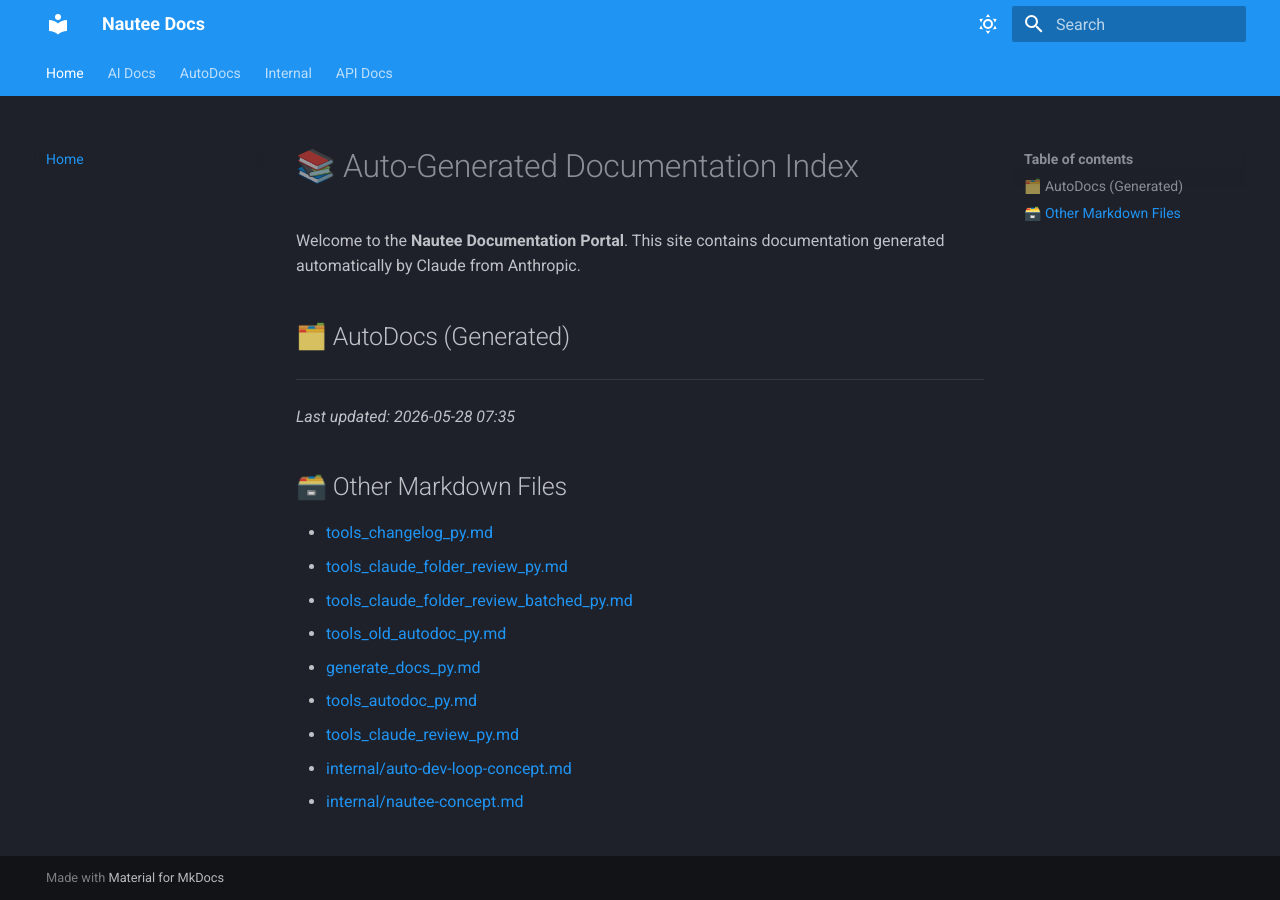
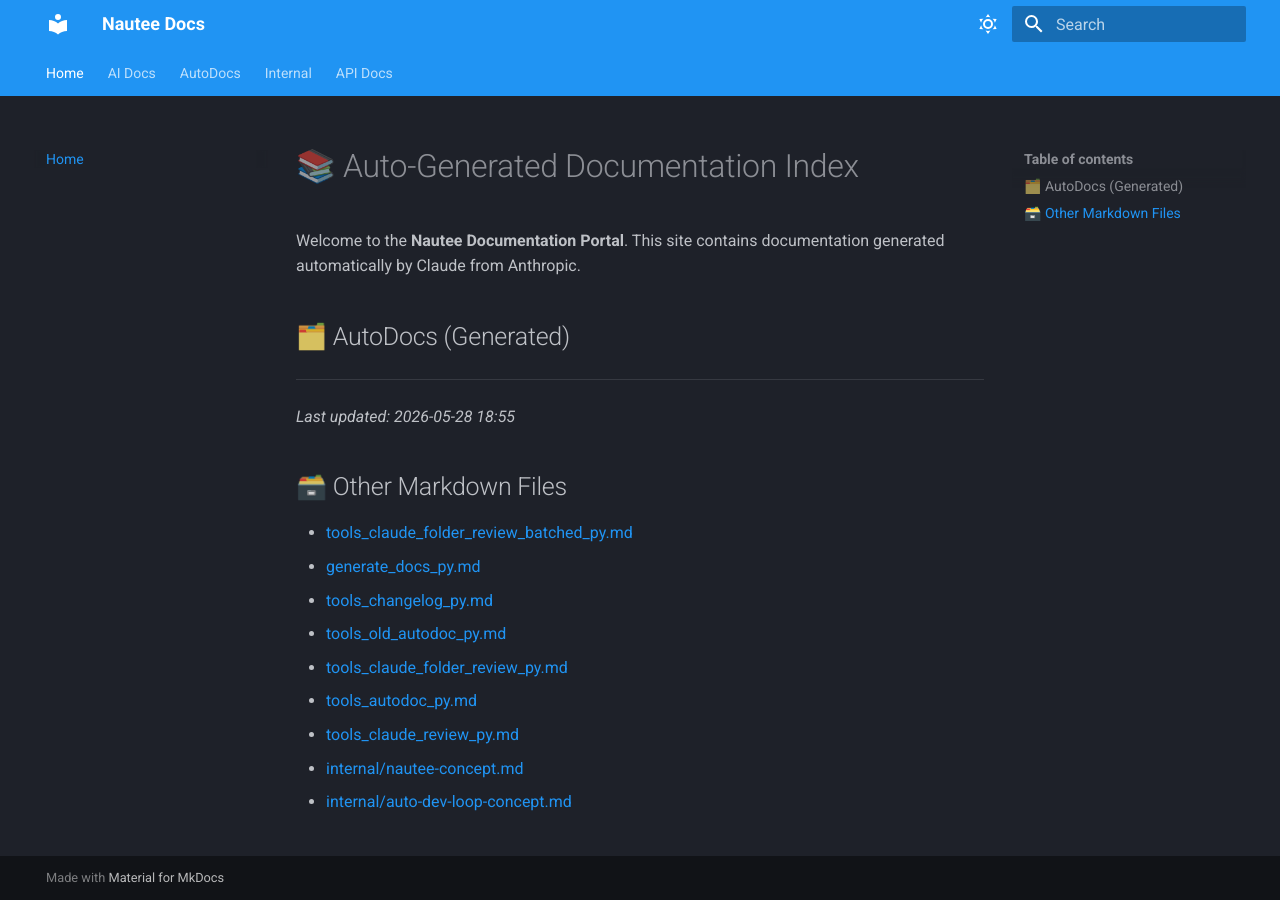
Before and after one commit to 48Nauts-Operator/nautee, an MkDocs documentation site: the page built from docs/index.md, in a window 1280 px wide. Built offline with MkDocs 1.6.1 and Material for MkDocs 9.7.7, drawn with Linux system fonts in a browser that asks for light colours.

```diff
--- a/docs/index.md
+++ b/docs/index.md
@@ -7,16 +7,16 @@ Welcome to the **Nautee Documentation Portal**. This site contains documentation
 
 ---
 
-_Last updated: 2026-05-28 07:35_
+_Last updated: 2026-05-28 18:55_
 
 ## 🗃️ Other Markdown Files
 
+- [tools_claude_folder_review_batched_py.md](tools_claude_folder_review_batched_py.md)
+- [generate_docs_py.md](generate_docs_py.md)
 - [tools_changelog_py.md](tools_changelog_py.md)
+- [tools_old_autodoc_py.md](tools_old_autodoc_py.md)
 - [tools_claude_folder_review_py.md](tools_claude_folder_review_py.md)
-- [tools_claude_folder_review_batched_py.md](tools_claude_folder_review_batched_py.md)
-- [tools_old_autodoc_py.md](tools_old_autodoc_py.md)
-- [generate_docs_py.md](generate_docs_py.md)
 - [tools_autodoc_py.md](tools_autodoc_py.md)
 - [tools_claude_review_py.md](tools_claude_review_py.md)
+- [internal/nautee-concept.md](internal/nautee-concept.md)
 - [internal/auto-dev-loop-concept.md](internal/auto-dev-loop-concept.md)
-- [internal/nautee-concept.md](internal/nautee-concept.md)
```
